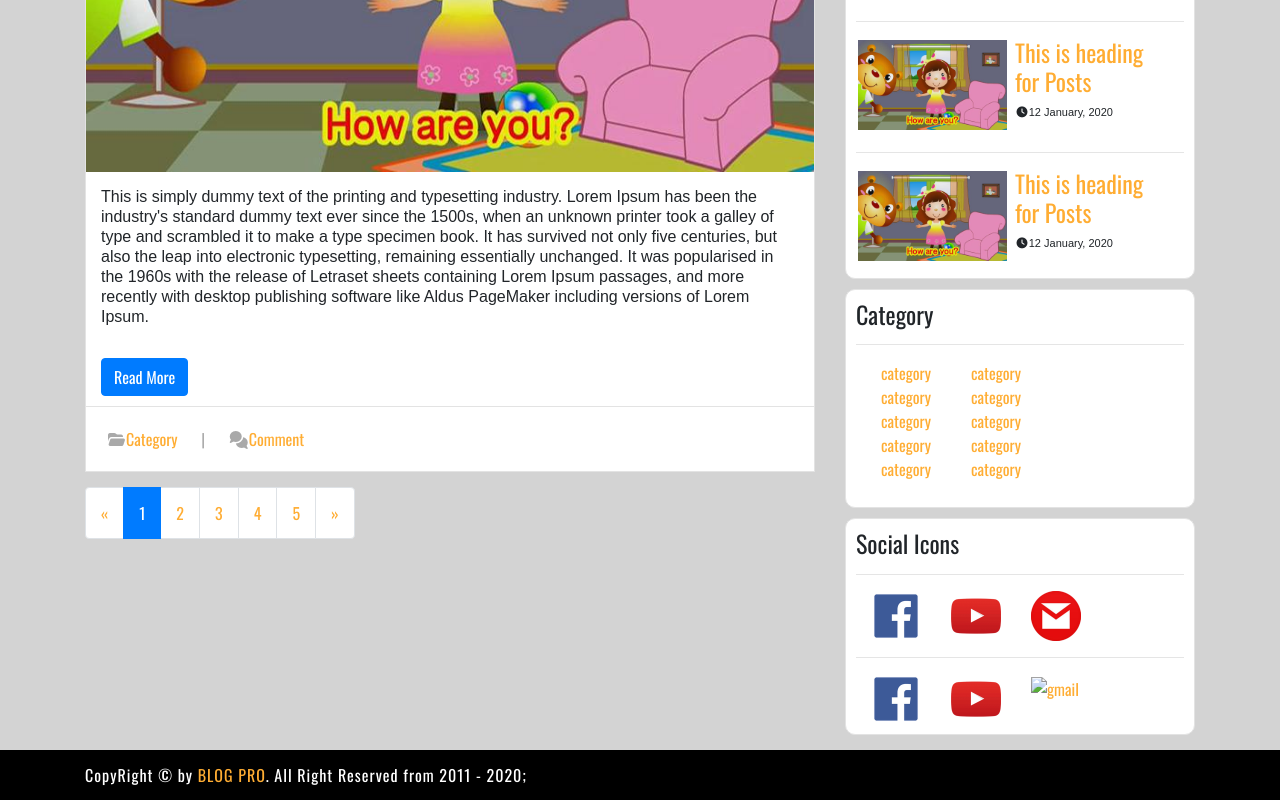
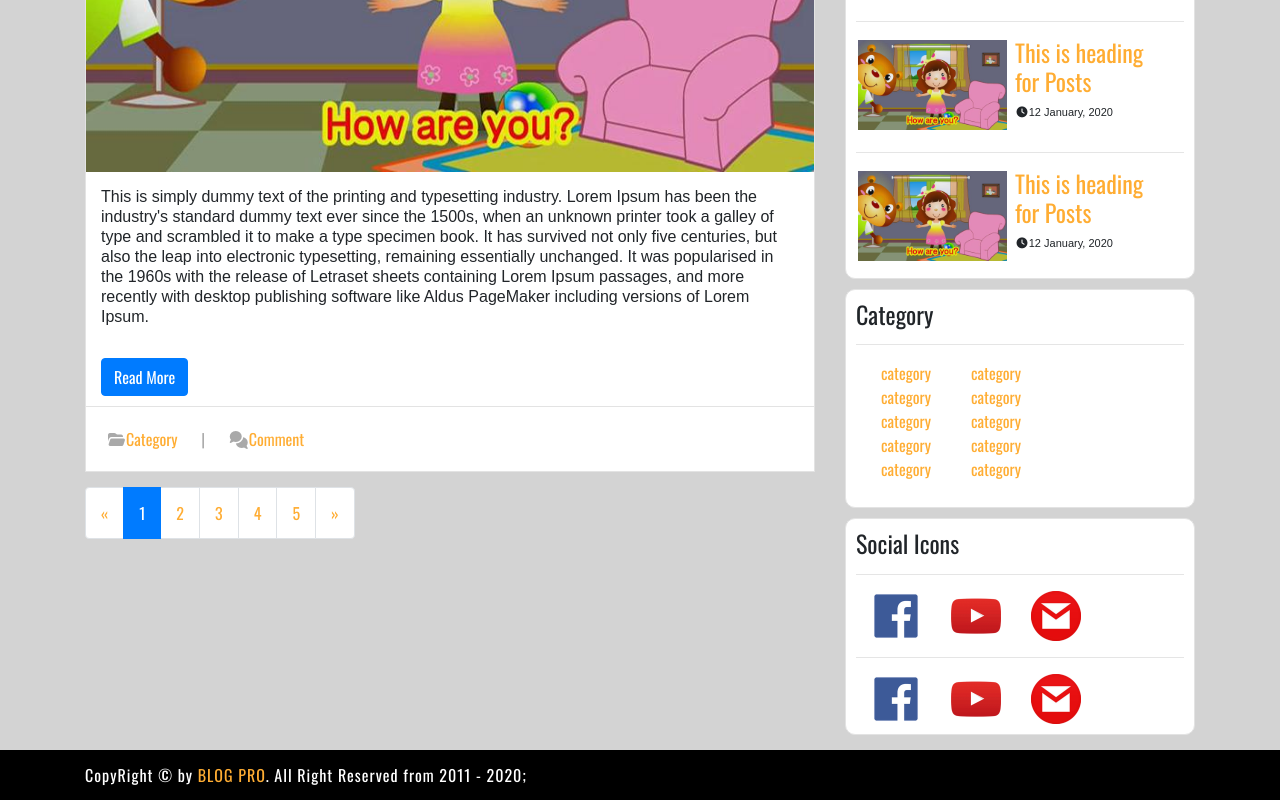
Before and after one commit to shama-prog/blog, a plain HTML site: page index.html in a window 1280 px wide. Shown: the part 917-1717 px from the top of the page. Drawn offline with nearby package versions, Linux system fonts and the light colour scheme.

Commit message:
Update index.html

```diff
--- a/index.html
+++ b/index.html
@@ -259,7 +259,7 @@
       <div class="row">
         <div class="col-xs-4"><a href="#"><img src="facebook.jpg" alt="facebook"></a></div>
         <div class="col-xs-4"><a href="#"><img src="youtube.png" alt="youtube"></a></div>
-        <div class="col-xs-4"><a href="#"><img src="img/gmail.png" alt="gmail"></a></div>
+        <div class="col-xs-4"><a href="#"><img src="gmail.png" alt="gmail"></a></div>
       </div>
         </div>
         </div><!-- close social widgets -->
```
